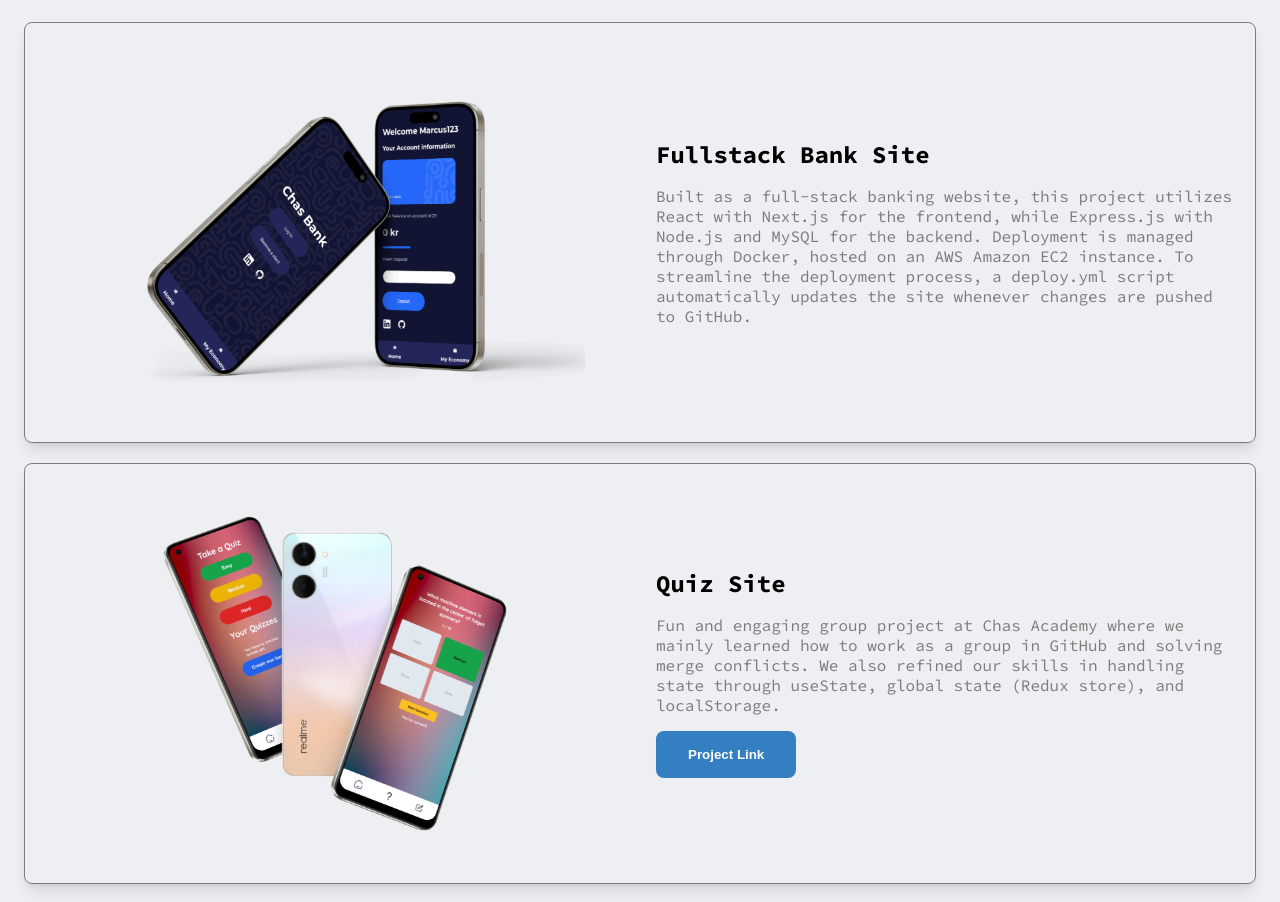
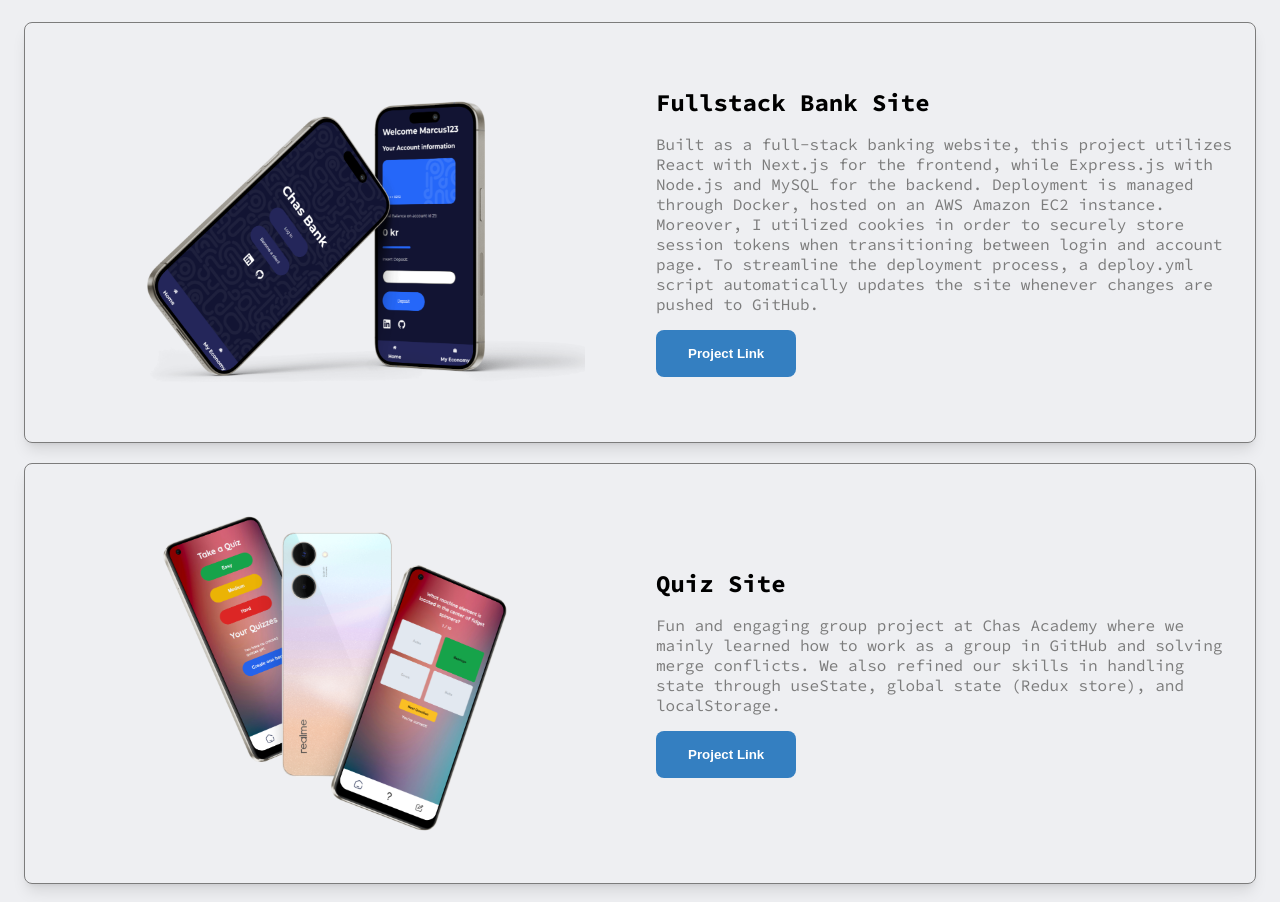
Before and after one commit to maek95/portfolio-marcus-ekstrom, a Next.js app: page / in a window 1280 px wide. Shown: the part 1700-2602 px from the top of the page. Built offline with nearby package versions, Linux system fonts and the light colour scheme.

Commit message:
cookies and stuff

```diff
--- a/components/Projects.jsx
+++ b/components/Projects.jsx
@@ -12,9 +12,8 @@
         projectLink={"http://16.171.111.156:3000"}
         imgSrc={"/bank-app-preview3.png"}
         transparentImgBg={true}
-        isFinished={false}
       >
-        Built as a full-stack banking website, this project utilizes React with Next.js for the frontend, while Express.js with Node.js and MySQL for the backend. Deployment is managed through Docker, hosted on an AWS Amazon EC2 instance. To streamline the deployment process, a deploy.yml script automatically updates the site whenever changes are pushed to GitHub.
+        Built as a full-stack banking website, this project utilizes React with Next.js for the frontend, while Express.js with Node.js and MySQL for the backend. Deployment is managed through Docker, hosted on an AWS Amazon EC2 instance. Moreover, I utilized cookies in order to securely store session tokens when transitioning between login and account page. To streamline the deployment process, a deploy.yml script automatically updates the site whenever changes are pushed to GitHub.
       </Project>
 
       <Project
```
